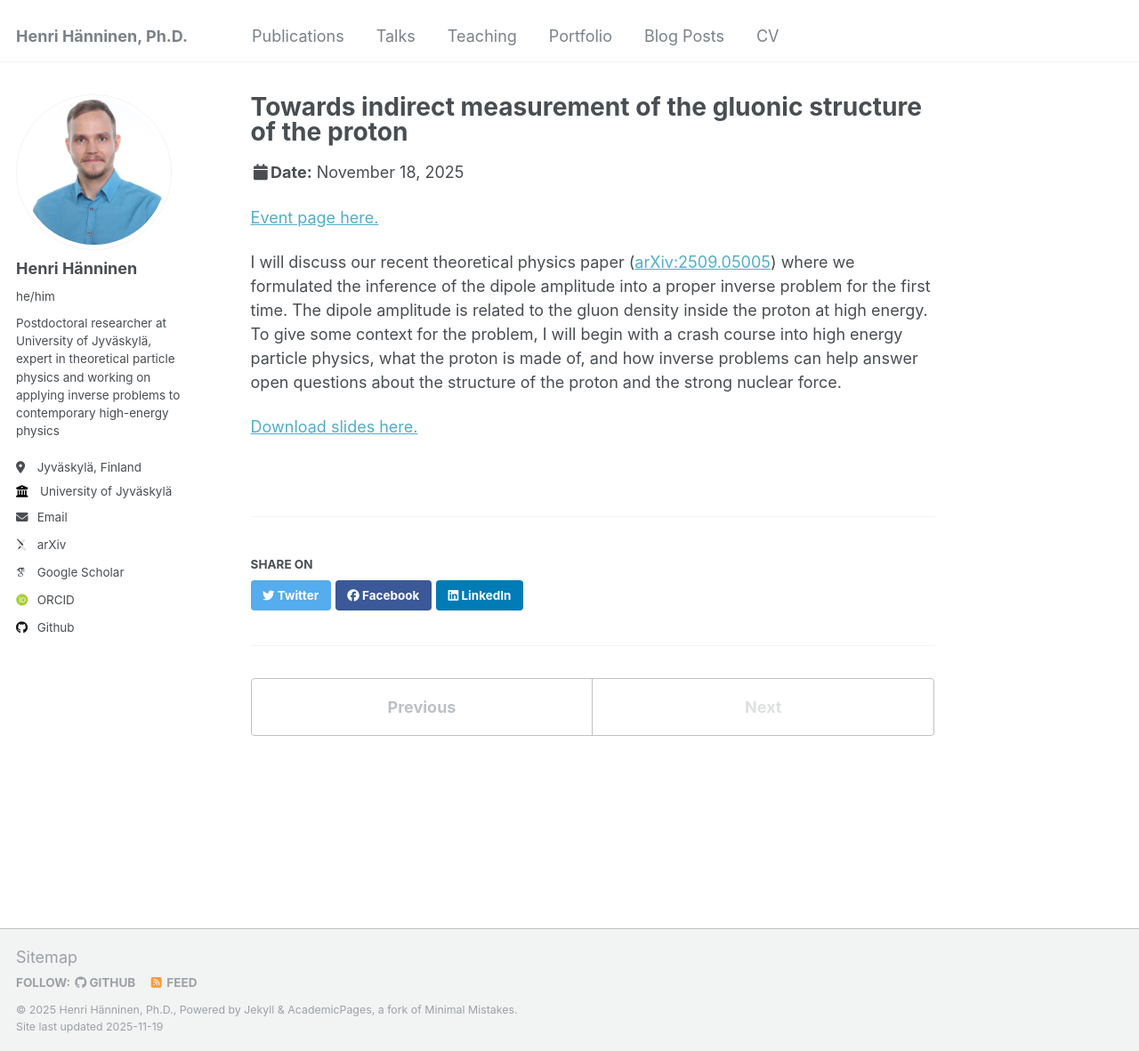
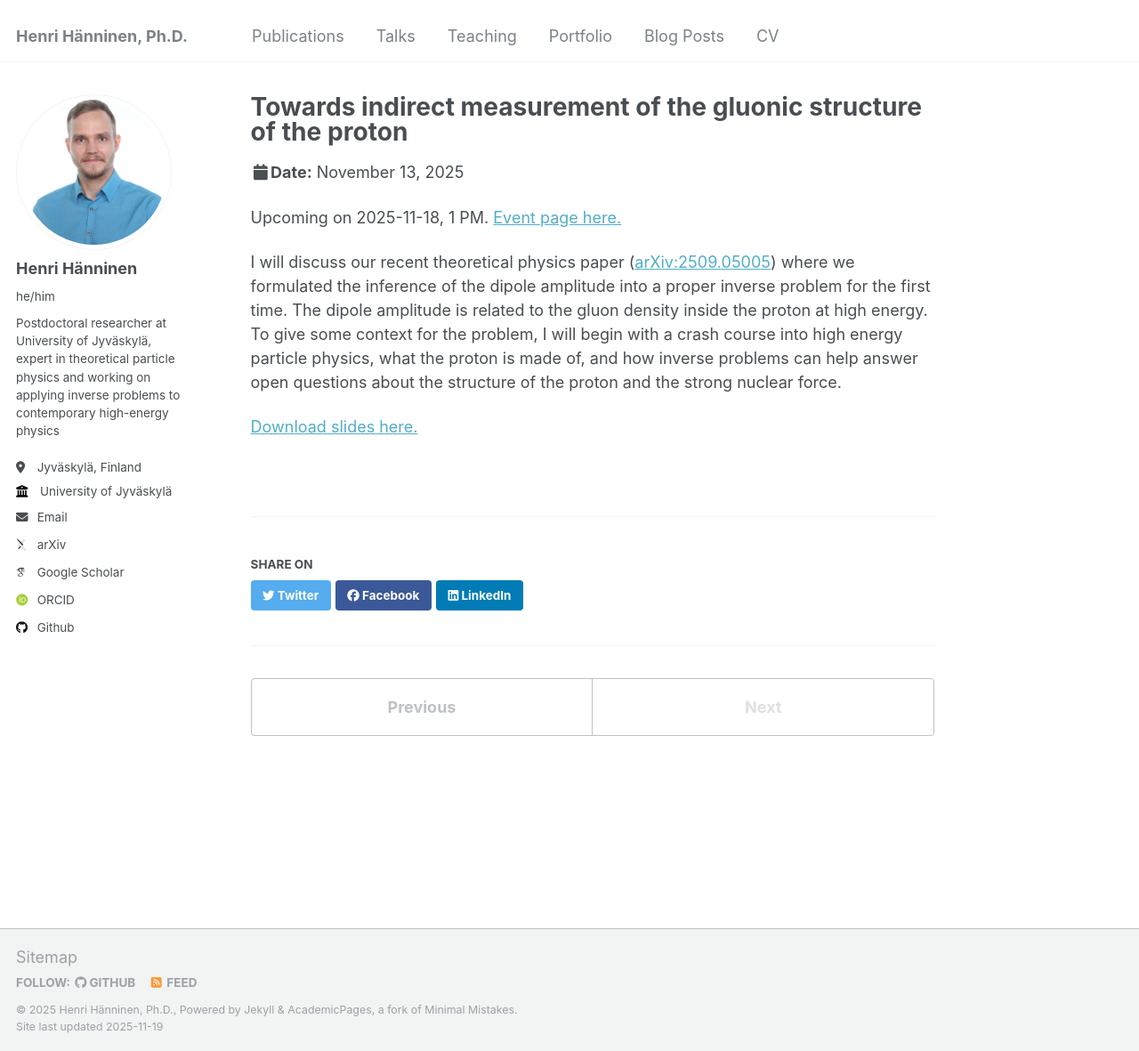
Before and after one commit to hhannine/hhannine.github.io, a Jekyll site: the page built from _talks/2025-11-18-talk-jipsem.md, in a window 1280 px wide and 1181 px high. Shown: the whole window at 89% size. Built offline with Jekyll 4.4.1, drawn with Linux system fonts in a browser that asks for light colours; some web fonts are replaced.

Commit message:
Update 2025-11-18-talk-jipsem.md

```diff
--- a/_talks/2025-11-18-talk-jipsem.md
+++ b/_talks/2025-11-18-talk-jipsem.md
@@ -4,11 +4,11 @@ collection: talks
 type: "Seminar talk"
 permalink: /talks/2025-11-18-talk-jipsem
 venue: "Jyväskylä Inverse Problems Seminar"
-date: 2025-11-18
+date: 2025-11-13
 location: "Department of Mathematics and Statistics, JYU"
 ---
 
-[Event page here.](https://sites.google.com/view/jipsem)
+Upcoming on 2025-11-18, 1 PM. [Event page here.](https://sites.google.com/view/jipsem)
 
 I will discuss our recent theoretical physics paper ([arXiv:2509.05005](https://arxiv.org/abs/2509.05005)) where we formulated the inference of the dipole amplitude into a proper inverse problem for the first time. The dipole amplitude is related to the gluon density inside the proton at high energy. To give some context for the problem, I will begin with a crash course into high energy particle physics, what the proton is made of, and how inverse problems can help answer open questions about the structure of the proton and the strong nuclear force.
 
```
